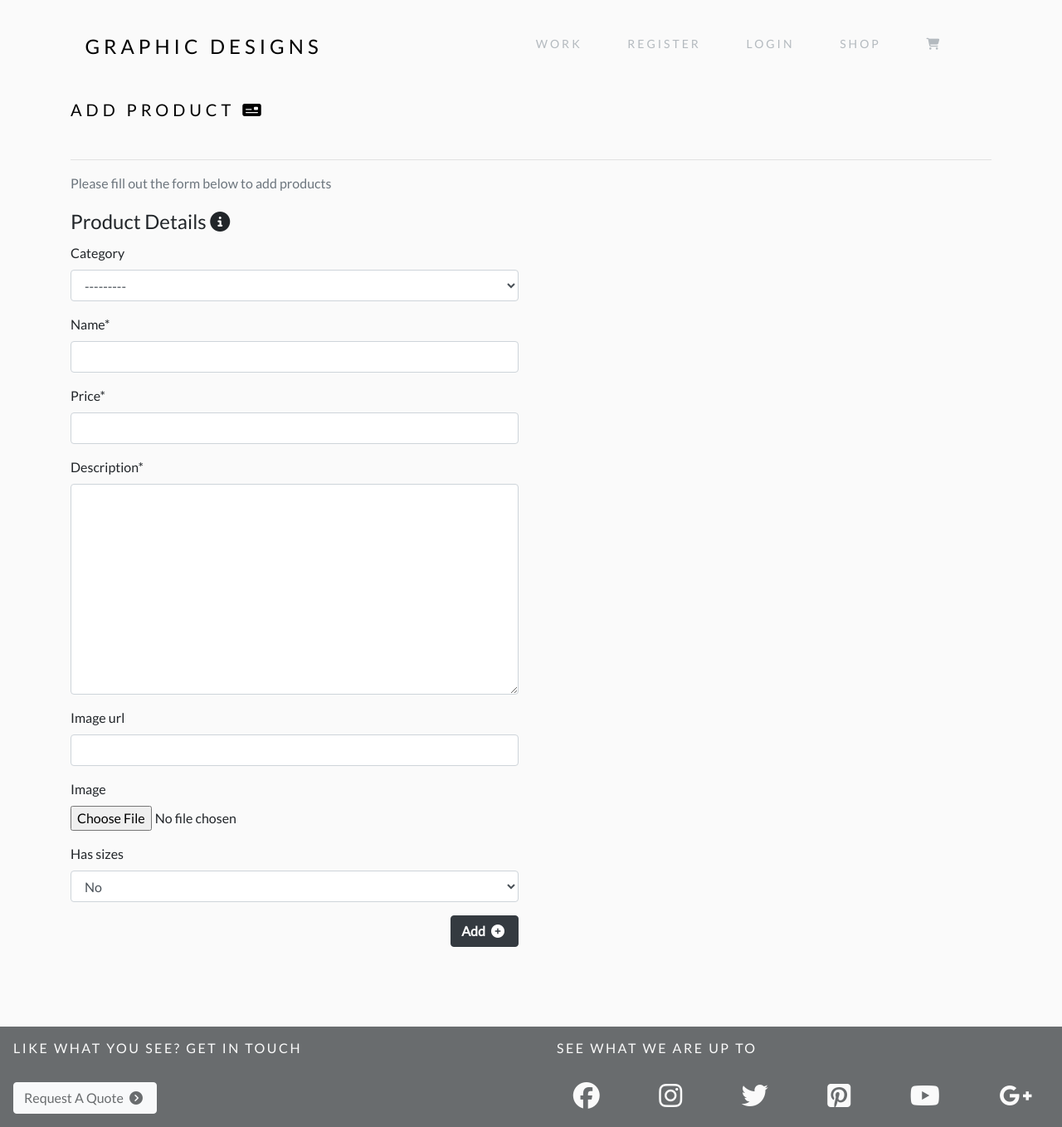
After one commit to Adammcadam/graphic_designsV2, a Django app: page /shop/add-product/ in a window 1280 px wide. The commit adds this page. Shown: the whole page at 83% size. Run offline with Django 3.2, Linux system fonts and the light colour scheme; data that the repository does not hold is empty; some libraries are stand-ins or nearby versions.

Commit message:
added a add product view for super users  plus various bug fixes

```diff
--- a/cart/templates/cart/shopping-cart.html
+++ b/cart/templates/cart/shopping-cart.html
@@ -30,7 +30,11 @@
                             {% for item in cart_items %}
                                 <tr>
                                     <td class="p-3 w-25">
-                                        <img src="{{ item.product.image.url }}" alt="">
+                                        {% if item.product.image %}
+                                            <img src="{{ item.product.image.url }}" alt="{{ item.product.name }}">
+                                        {% else %}
+                                            <img src="{{ MEDIA_URL }}noimage.png" alt="{{ item.product.name }}">
+                                        {% endif %}
                                     </td>
                                     <td class="py-3">
                                         <p>{{ item.product.name }}</p>
--- /dev/null
+++ b/shop/forms.py
@@ -0,0 +1,13 @@
+from django import forms
+from .models import Product, Category
+
+class ProductForm(forms.ModelForm):
+    class Meta:
+        model = Product
+        fields = '__all__'
+
+    def __init__(self, *args, **kwargs):
+        super().__init__(*args, **kwargs)
+
+        for field_name, field in self.fields.items():
+            field.widget.attrs['class'] = 'custom-input'
--- /dev/null
+++ b/shop/templates/shop/add_product.html
@@ -0,0 +1,35 @@
+{% extends "base.html" %}
+{% load static %}
+
+{% block content %}
+    <div class="overlay"></div>
+    <div class="container">
+        <div class="row">
+            <div class="col-12">
+                <h1 class="header mb-5">Add Product <i class="fas fa-money-check"></i></h1>
+                <hr>
+            </div>
+        </div>
+        <div class="row">
+            <div class="col-12 col-lg-6">
+                <p class="text-muted">Please fill out the form below to add products</p>
+                <form action="{% url 'add_product' %}" method="POST" id="product-form" enctype="multipart/form-data">
+                    {% csrf_token %}
+                    <fieldset>
+                        <legend class="fieldset-label w-auto">Product Details <i class="fas fa-info-circle"></i></legend>
+                        {% csrf_token %}
+                        {{ form | crispy }}
+                    </fieldset>
+                    <div class="submit-button text-right">
+                        <button id="submit-button" class="btn btn-dark mb-5">
+                            <span class="font-weight-bold">Add</span>
+                            <span class="icon">
+                                <i class="fas fa-plus-circle"></i>
+                            </span>
+                        </button>
+                    </div>
+                </form>
+            </div>
+        </div>
+    </div>
+{% endblock %}
--- a/shop/urls.py
+++ b/shop/urls.py
@@ -3,5 +3,6 @@ from . import views
 
 urlpatterns = [
     path('', views.all_products, name='shop'),
-    path('<product_id>', views.product_page, name='product_page'),
+    path('<int:product_id>/', views.product_page, name='product_page'),
+    path('add-product/', views.add_product, name='add_product'),
 ]
--- a/shop/views.py
+++ b/shop/views.py
@@ -1,5 +1,8 @@
-from django.shortcuts import render, get_object_or_404
+from django.shortcuts import render, get_object_or_404, redirect, reverse
+from django.contrib import messages
+
 from .models import Product
+from .forms import ProductForm
 
 # Create your views here.
 def all_products(request):
@@ -17,3 +20,21 @@ def product_page(request, product_id):
         'product': product,
     }
     return render(request, 'shop/product.html', context)
+
+def add_product(request):
+    """ A view for super users to add products """
+    if request.method == "POST":
+        form = ProductForm(request.POST, request.FILES)
+        if form.is_valid():
+            form.save()
+            messages.success(request, 'You have successfully added a product')
+            return redirect(reverse('add_product'))
+        else:
+            messages.error(request, 'Something went wrong, please check the form for errors')
+    else:
+        form = ProductForm()
+        template = 'shop/add_product.html'
+        context = {
+            'form': form,
+        }
+    return render(request, template, context)
--- a/templates/includes/main-nav.html
+++ b/templates/includes/main-nav.html
@@ -5,6 +5,9 @@
         </div>
         <ul class="nav-links">
             {% if user.is_authenticated %}
+                {% if user.is_superuser %}
+                    <li class="navs"><a href="{% url 'add_product' %}">Add Products</a></li>
+                {% endif %}
                 <li class="navs"><a href="{% url 'profile' %}">Account</a></li>
                 <li class="navs"><a href="{% url 'account_logout' %}">Logout</a></li>
                 <li class="navs"><a href="{% url 'shop' %}">Shop</a></li>
--- a/templates/includes/messages/message_success.html
+++ b/templates/includes/messages/message_success.html
@@ -20,7 +20,11 @@
             {% for item in cart_items %}
                 <div class="row">
                     <div class="col-3">
-                        <img class="w-100" src="{{ item.product.image.url }}" alt="{{ item.product.name }}">
+                        {% if item.product.image %}
+                            <img class="w-100" src="{{ item.product.image.url }}" alt="{{ item.product.name }}">
+                        {% else %}
+                            <img class="w-100" src="{{ MEDIA_URL }}noimage.png" alt="{{ item.product.name }}">
+                        {% endif %}
                     </div>
                     <div class="col-9">
                         <p><strong>{{ item.product.name }}</strong></p>
```
Also changed, not shown: profiles/views.py (+11 -9 lines), media/default_BXHeAEA.jpg (deleted), media/tile.jpg (deleted), media/tile_EAux8su.jpg (deleted), media/tile_FyiCYjM.jpg (deleted), media/tile_I0CXNge.jpg (deleted), media/tile_P5B6rRh.jpg (deleted), media/tile_X6bVi60.jpg (deleted), media/tile_f13fS9P.jpg (deleted), media/tile_yLKhjm0.jpg (deleted).
